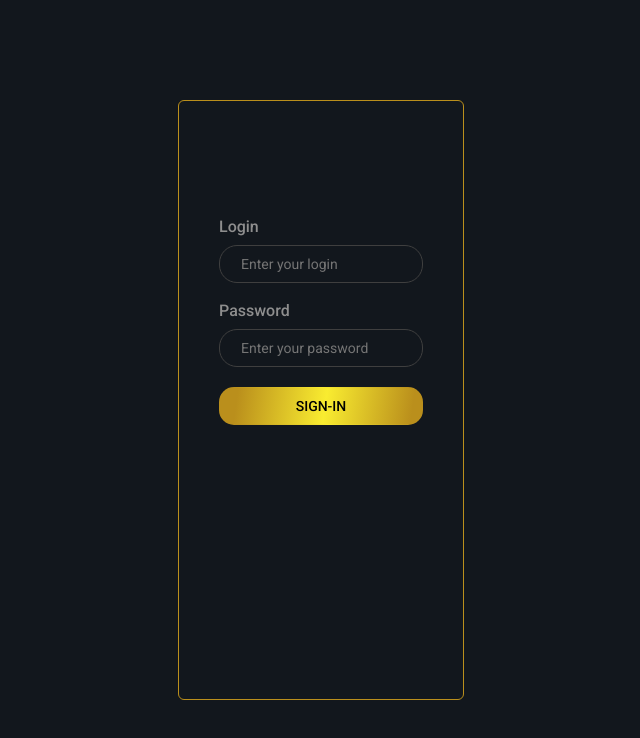
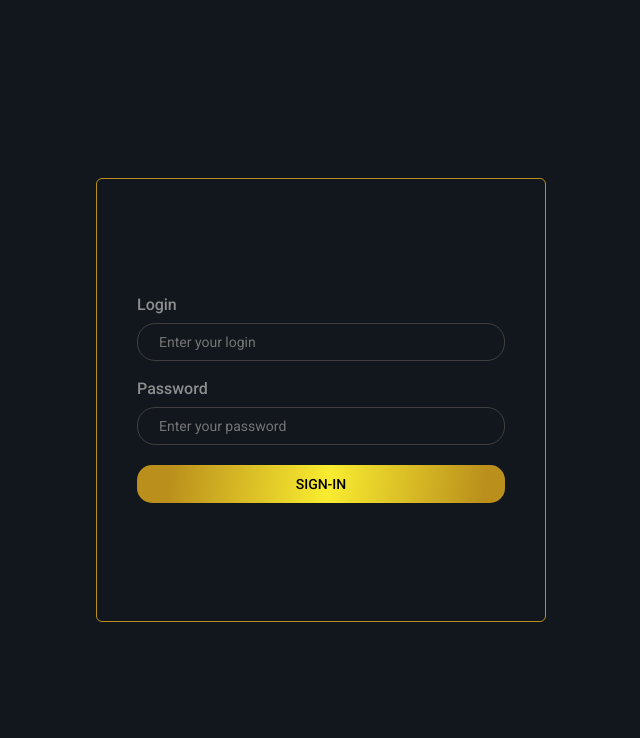
Before and after one commit to zuxel-hlad/vue-scan-app, a Vue app: page /login in a window 1280 px wide. Shown: the top 738 px of the page, without its empty margins (319-959 px from the left). Built offline with nearby package versions, Linux system fonts and the light colour scheme; what vue3-qr-reader would draw is missing.

Commit message:
added redirects for netlify. modefied login form styles

```diff
--- a/src/components/LoginForm.vue
+++ b/src/components/LoginForm.vue
@@ -49,7 +49,7 @@ export default {
     display: flex;
     flex-direction: column;
     justify-content: flex-start;
-    flex: 1 1 auto;
+    width: 100%;
     max-width: 450px;
     padding: 118px 40px;
     border-radius: 6px;
```
Also changed, not shown: 1 other file (tests, documents, lock files or other folders).
